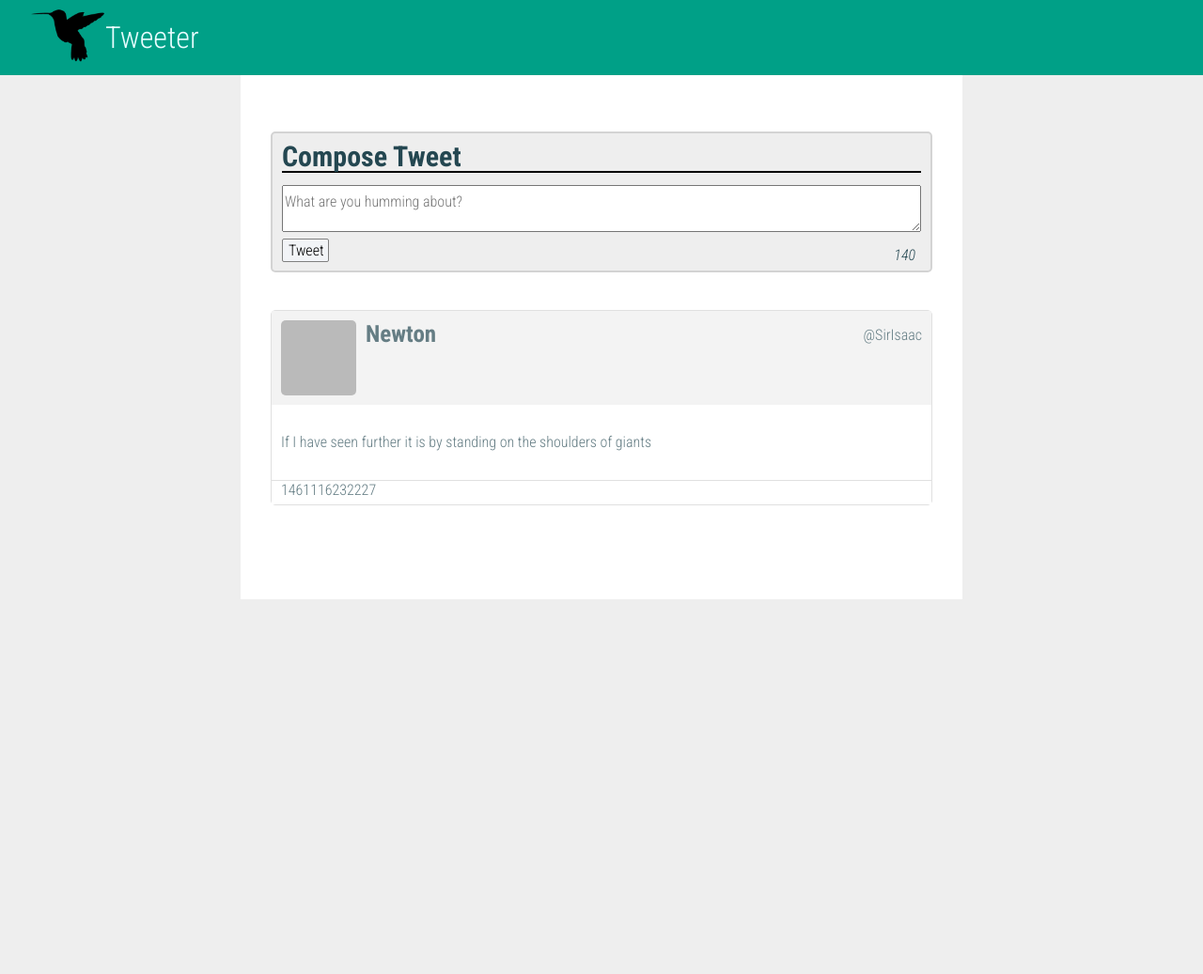
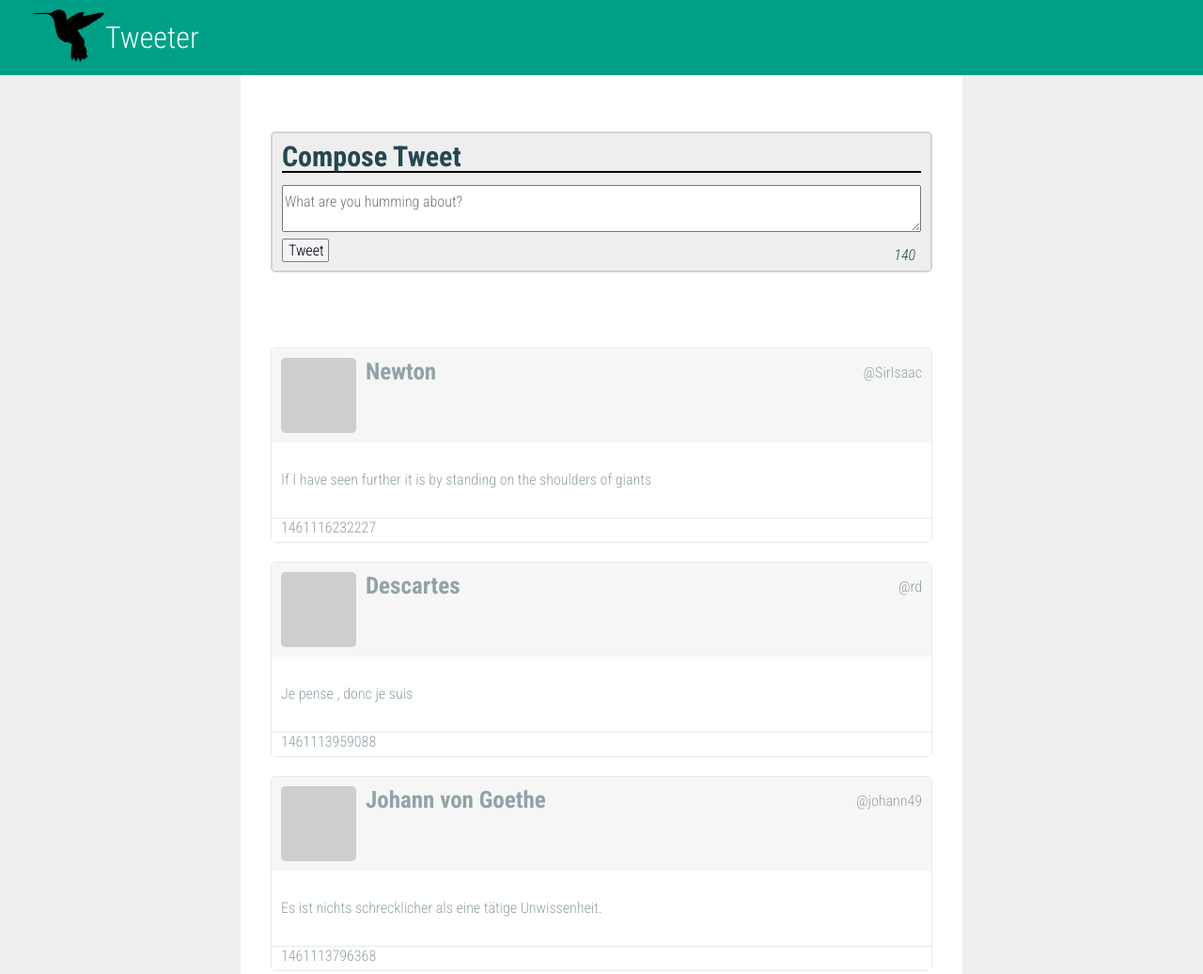
Before and after one commit to AaronBolarinho/w3d1, a website: page tweeter/public/index.html in a window 1280 px wide. Shown: the top 1037 px of the page at 94% size. Before the commit the page ends 800 px from the top, so only its background shows below. Drawn offline with Linux system fonts and the light colour scheme; grey boxes are pictures that could not be loaded.

Commit message:
rendering tweets! it is working wih callbacks

```diff
--- a/tweeter/public/index.html
+++ b/tweeter/public/index.html
@@ -41,9 +41,7 @@
           <span id="charCounter" class="counter">140</span>
         </form>
       </section>
-      <section>
-        <article class="tweet-container">
-        </article>
+      <section class="tweet-container">
       </section>
     </main>
 
--- a/tweeter/public/scripts/app.js
+++ b/tweeter/public/scripts/app.js
@@ -4,10 +4,8 @@
  * Reminder: Use (and do all your DOM work in) jQuery's document ready function
  */
 
-$(document).ready(function() {
-
-
-  const tweetData = {
+const data = [
+  {
     "user": {
       "name": "Newton",
       "avatars": {
@@ -21,28 +19,63 @@ $(document).ready(function() {
       "text": "If I have seen further it is by standing on the shoulders of giants"
     },
     "created_at": 1461116232227
+  },
+  {
+    "user": {
+      "name": "Descartes",
+      "avatars": {
+        "small":   "https://vanillicon.com/7b89b0d8280b93e2ba68841436c0bebc_50.png",
+        "regular": "https://vanillicon.com/7b89b0d8280b93e2ba68841436c0bebc.png",
+        "large":   "https://vanillicon.com/7b89b0d8280b93e2ba68841436c0bebc_200.png"
+      },
+      "handle": "@rd" },
+    "content": {
+      "text": "Je pense , donc je suis"
+    },
+    "created_at": 1461113959088
+  },
+  {
+    "user": {
+      "name": "Johann von Goethe",
+      "avatars": {
+        "small":   "https://vanillicon.com/d55cf8e18b47d4baaf60c006a0de39e1_50.png",
+        "regular": "https://vanillicon.com/d55cf8e18b47d4baaf60c006a0de39e1.png",
+        "large":   "https://vanillicon.com/d55cf8e18b47d4baaf60c006a0de39e1_200.png"
+      },
+      "handle": "@johann49"
+    },
+    "content": {
+      "text": "Es ist nichts schrecklicher als eine tätige Unwissenheit."
+    },
+    "created_at": 1461113796368
   }
+];
 
- var $tweet = createTweetElement(tweetData);
+ function createTweetElement (tweet) {
 
- function createTweetElement (data) {
-
-      return `<header class="tweet-header">
+      return $(`<article class="tweet">
+                <header class="tweet-header">
                 <img src="https://shawglobalnews.files.wordpress.com/2018/05/gettyimages-860271678.jpg?quality=70&strip=all&w=720" alt="Temporary image">
-                <span class="tweeter-name"> ${data.user.name}</span>
-                <span class="tweeter-handle"> ${data.user.handle}</span>
+                <span class="tweeter-name"> ${tweet.user.name}</span>
+                <span class="tweeter-handle"> ${tweet.user.handle}</span>
               </header>
-              <p>${data.content.text}</p>
+              <p>${tweet.content.text}</p>
               <footer>
-                <span class="last-tweeted">${data.created_at}</span>
-              </footer>`
+                <span class="last-tweeted">${tweet.created_at}</span>
+              </footer>
+              </article>`);
  };
 
-var $tweet = createTweetElement(tweetData);
+function renderTweets(tweets) {
+  tweets.forEach(function(tweet){
+  let $tweet = createTweetElement(tweet);
+  $('.tweet-container').append($tweet);
+  })
 
-// Test / driver code (temporary)
- console.log($tweet); // to see what it looks like
- $(".tweet-container").append($tweet); // to add it to the page so we can make sure it's got all the right elements, classes, etc.
+};
 
+$(document).ready(function() {
+
+ renderTweets(data);
 
 });
--- a/tweeter/public/styles/layout.css
+++ b/tweeter/public/styles/layout.css
@@ -35,8 +35,6 @@ body {
 }
 
 .tweet-container {
-  border: 1px solid;
-  border-color: #D3D3D3;
   background-color:#fff;
   position: relative;
   top: 40px;
--- a/tweeter/public/styles/tweet-display.css
+++ b/tweeter/public/styles/tweet-display.css
@@ -1,4 +1,4 @@
-.tweet-container {
+.tweet {
   border: 1px solid;
   border-color: #D3D3D3;
   background-color:#fff;
@@ -7,9 +7,10 @@
   border-radius: 5px;
   text-align: left;
   opacity: 0.7;
+  margin-bottom: 20px;
 }
 
-.tweet-container header{
+.tweet header{
   border-color: #D3D3D3;
   background-color:#eee;
   height: 100px;
@@ -17,7 +18,7 @@
   display: flex;
 }
 
-.tweet-container header img{
+.tweet header img{
   border-color: #D3D3D3;
   background-color:#eee;
   width: 80px;
@@ -40,7 +41,7 @@
   margin: 10px;
 }
 
-.tweet-container footer{
+.tweet footer{
   border-color: #D3D3D3;
   background-color:#fff;
   border-top: 1px solid;
@@ -50,7 +51,7 @@
   padding-left: 10px;
 }
 
-.tweet-container p{
+.tweet p{
   height: 80px;
   margin-bottom: 0px;
   margin-top: 0px;
@@ -59,7 +60,7 @@
   padding-left: 10px;
 }
 
-.tweet-container:hover {
+.tweet:hover {
   opacity: 1.0;
   border: 2px solid;
   border-color: black;
```
Lines whose indentation alone changed are shown as unchanged.
